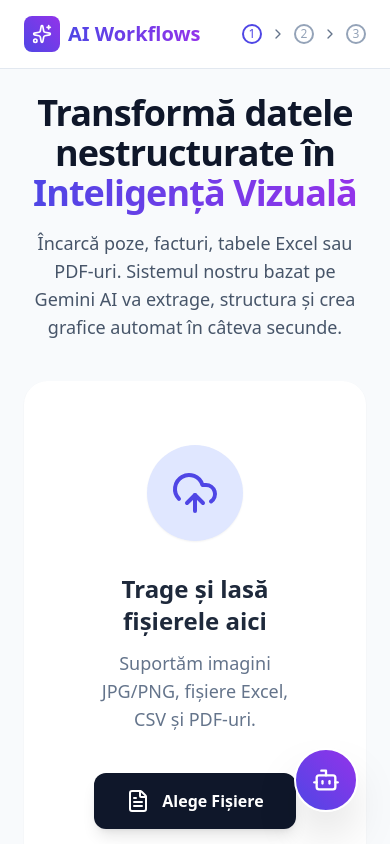
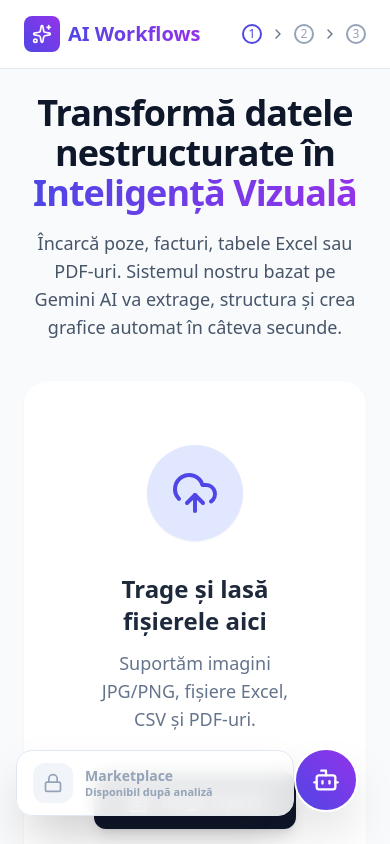
Before and after one commit to adigeo08/WorkflowsAI, a React (Vite) app: page / in a window 390 px wide. Shown: the top 844 px of the page. Built offline with nearby package versions, Linux system fonts and the light colour scheme.

Commit message:
Add mobile marketplace entry point

```diff
--- a/src/App.tsx
+++ b/src/App.tsx
@@ -1,4 +1,5 @@
 import React, { useEffect, useRef, useState } from 'react';
+import { Grid, Lock } from 'lucide-react';
 import { AppAnimations } from './components/AppAnimations';
 import { AppFooter } from './components/AppFooter';
 import { AppHeader } from './components/AppHeader';
@@ -133,6 +134,30 @@ export default function App() {
 
             <AppFooter />
 
+            <button
+                type="button"
+                onClick={() => {
+                    if (isDataProcessed) setIsModulesOpen(true);
+                }}
+                disabled={!isDataProcessed}
+                aria-label={isDataProcessed ? 'Deschide marketplace-ul de module' : 'Marketplace blocat până la finalizarea analizei'}
+                className={`md:hidden fixed bottom-7 left-4 right-24 z-30 flex items-center gap-3 rounded-2xl border px-4 py-3 text-left shadow-2xl backdrop-blur transition-all ${
+                    isDataProcessed
+                        ? 'border-white/60 bg-gradient-to-r from-indigo-600 to-purple-600 text-white hover:-translate-y-0.5 hover:shadow-indigo-500/30 active:translate-y-0'
+                        : 'border-slate-200 bg-white/90 text-slate-400 cursor-not-allowed'
+                }`}
+            >
+                <span className={`flex h-10 w-10 shrink-0 items-center justify-center rounded-xl ${isDataProcessed ? 'bg-white/20' : 'bg-slate-100'}`}>
+                    {isDataProcessed ? <Grid className="h-5 w-5" /> : <Lock className="h-5 w-5" />}
+                </span>
+                <span className="min-w-0">
+                    <span className="block text-sm font-extrabold leading-tight">Marketplace</span>
+                    <span className={`block truncate text-[11px] font-semibold leading-tight ${isDataProcessed ? 'text-indigo-100' : 'text-slate-400'}`}>
+                        {isDataProcessed ? 'Adaugă module' : 'Disponibil după analiză'}
+                    </span>
+                </span>
+            </button>
+
             <ChatWidget
                 isOpen={isChatOpen}
                 messages={chatMessages}
```
